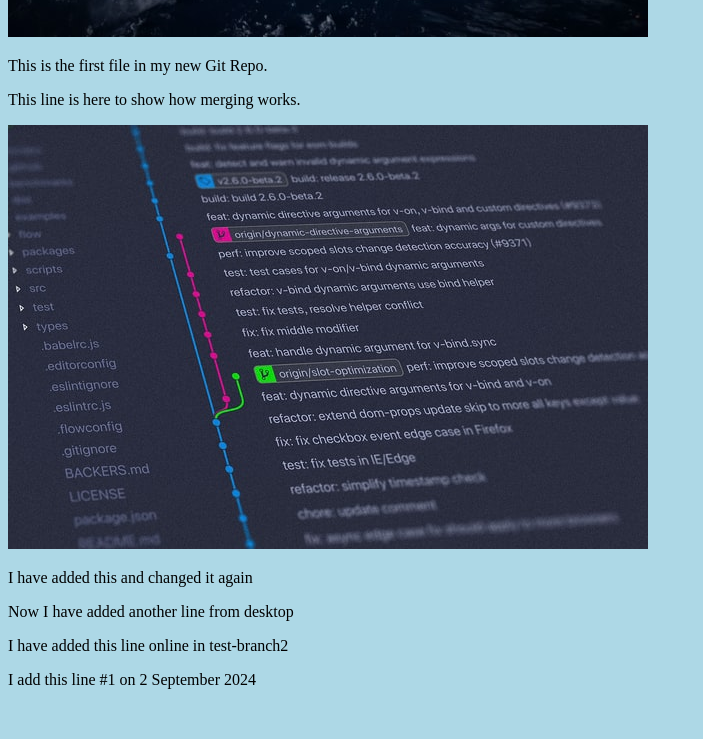
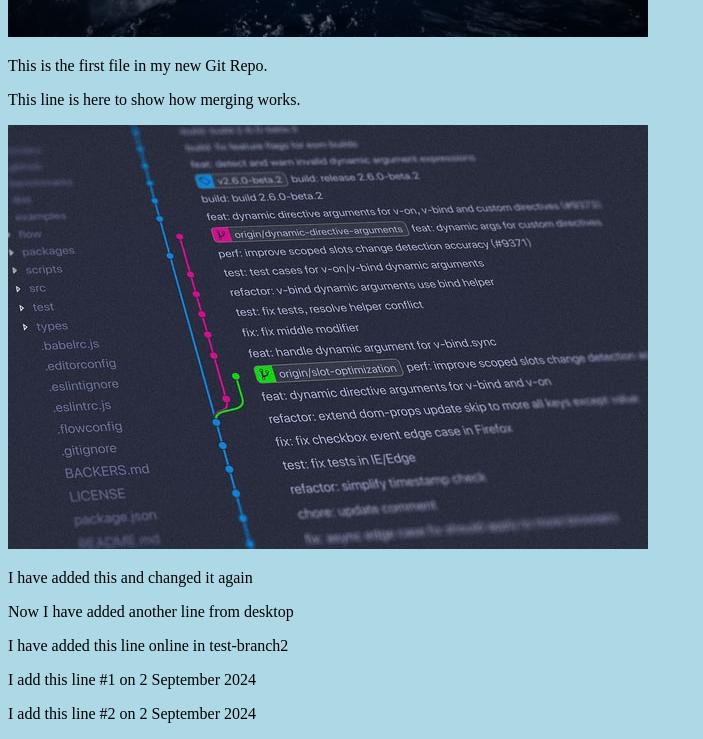
Before and after one commit to sihong1975/my-project2, a plain HTML site: page index.html in a window 1280 px wide. Shown: the part 469-1208 px from the top of the page, without its empty margins (0-703 px from the left). Before the commit the page ends 1174 px from the top, so only its background shows below. Drawn offline with Linux system fonts and the light colour scheme.

Commit message:
Update index.html added #2 line

```diff
--- a/index.html
+++ b/index.html
@@ -17,5 +17,6 @@
   <p>Now I have added another line from desktop</p>
   <p>I have added this line online in test-branch2</p>
   <p>I add this line  #1 on 2 September 2024</p>
+  <p>I add this line  #2 on 2 September 2024</p>
 </body>
 </html>
```
